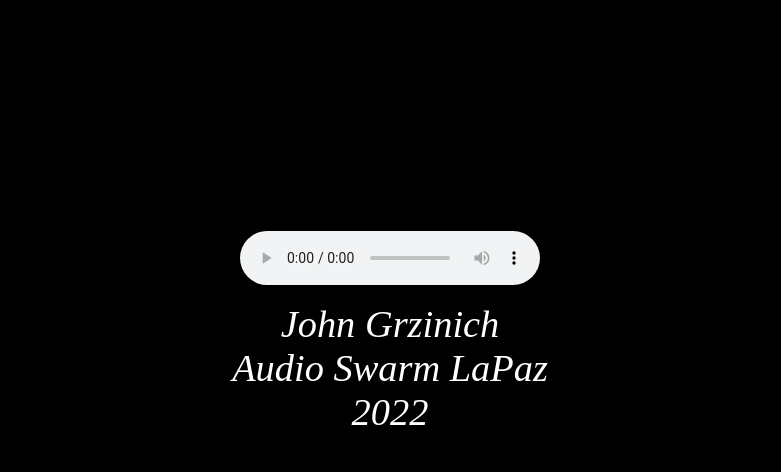
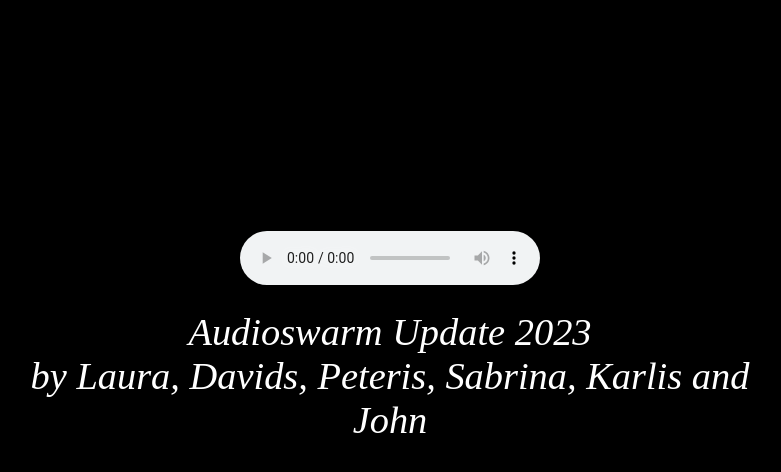
Before and after one commit to johngrz/update23, a plain HTML site: page index.html in a window 1280 px wide. Shown: the part 48-520 px from the top of the page, without its empty margins (250-1031 px from the left). Drawn offline with Linux system fonts and the light colour scheme.

Commit message:
Update index.html

```diff
--- a/index.html
+++ b/index.html
@@ -34,8 +34,8 @@
       <audio id="recording" controls="true">
         <source src="John_Grzinich-AudioSwarm2022-mono.mp3" type="audio/mpeg">
       </audio>
-      <div class="names"> <i>John Grzinich<br>
-        Audio Swarm LaPaz 2022 </i></div>
+      <div class="names"> <i>Audioswarm Update 2023<br>
+        by Laura, Davids, Peteris, Sabrina, Karlis and John</i></div>
 
     </div><br>
   </div>
```
